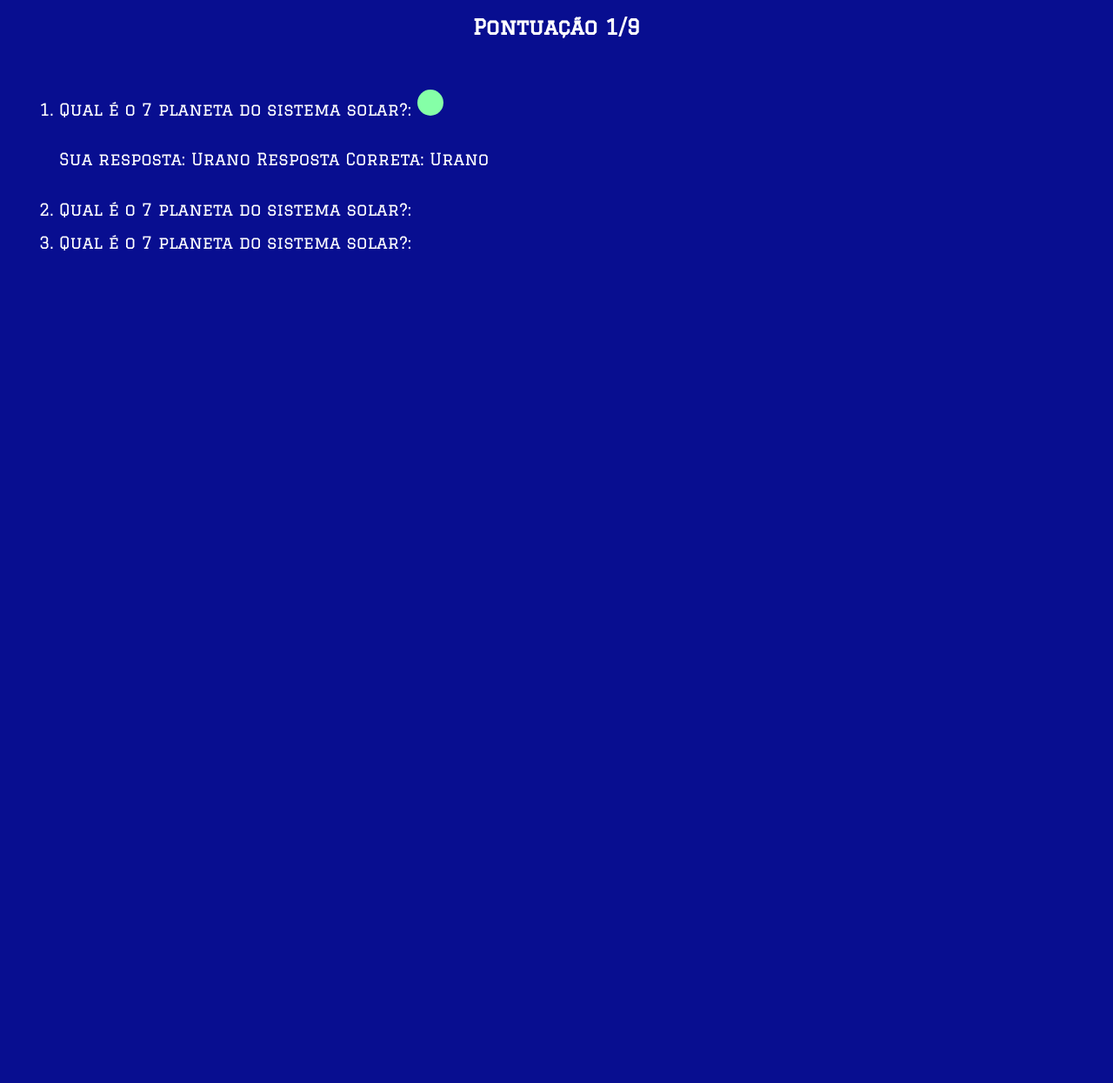
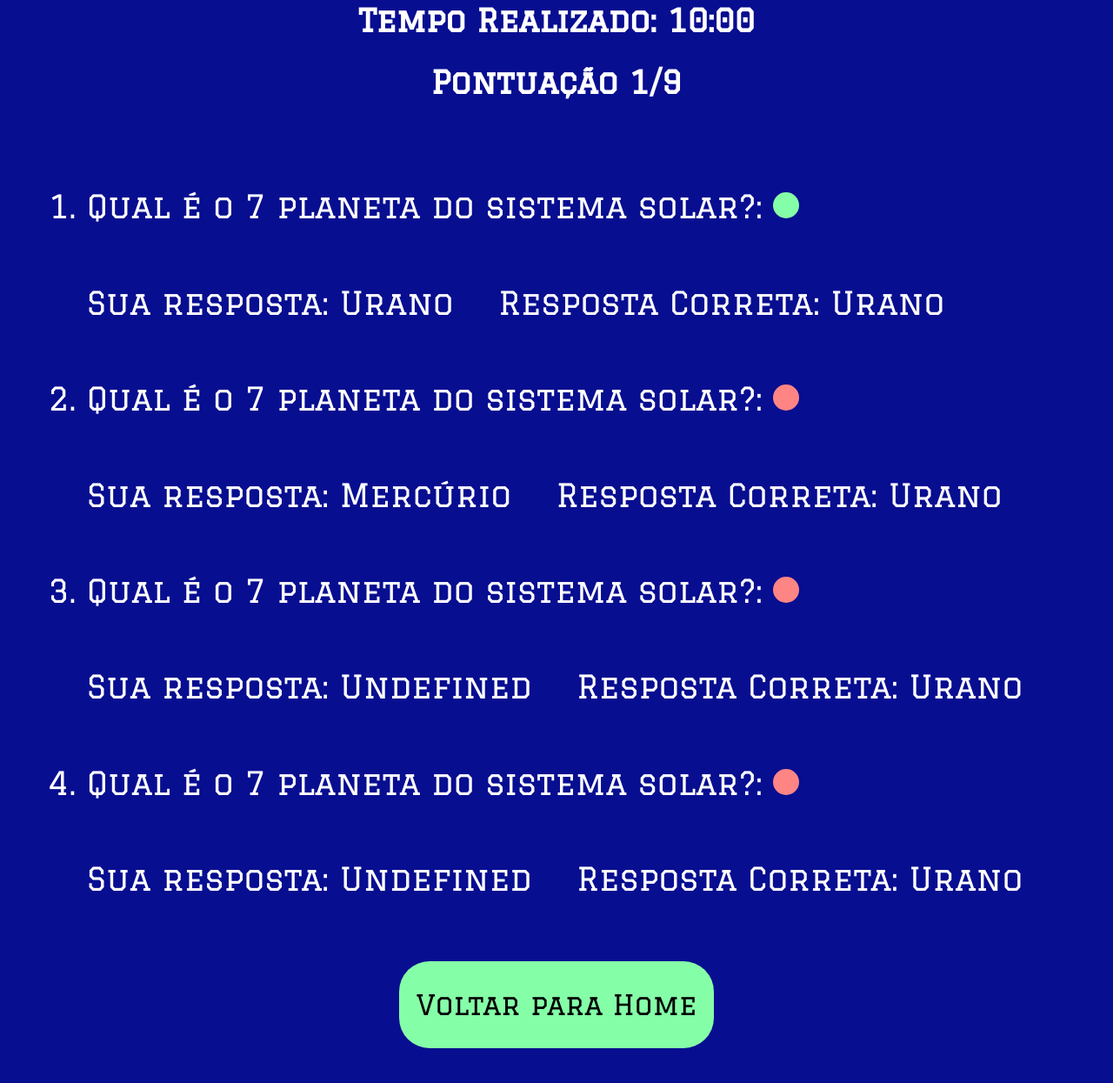
Before and after one commit to USPCodeLabSanca/Flashcard-Quizz-on, a plain HTML site: page pages/results.html in a window 1280 px wide. Shown: the part 157-1402 px from the top of the page at 87% size. Before the commit the page ends 800 px from the top, so only its background shows below. Drawn offline with Linux system fonts and the light colour scheme.

Commit message:
Tela de Resultados completa

```diff
--- a/pages/results.html
+++ b/pages/results.html
@@ -7,55 +7,55 @@
     <link rel="preconnect" href="https://fonts.googleapis.com">
     <link rel="preconnect" href="https://fonts.gstatic.com" crossorigin>
     <link href="https://fonts.googleapis.com/css2?family=Graduate&display=swap" rel="stylesheet">
-    <title>Resultados</title>
-    <style>
-        body {
-            background-color: #080E90;
-            font-family: 'Graduate';
-        }
-        header {
-            padding: 10px 20px;
-            background-color: #FCFF73;
-            font-style: normal;
-            font-weight: 400;
-        }
-        .content {
-            color: white;
-        }
-        .score {
-            text-align: center;
-        }
-
-        .respostas {
-            padding: 20px;
-            font-size: larger;
-            line-height: 2;
-        }
-    </style>
+    <link rel="stylesheet" href="../styles/results.css">
+    <title>Resultados - Quizr</title>
 </head>
     <body>
         <header>
-            <h1> Quizr </h1>
+            <h1 class="logo" style="margin-left: 40px;"> Quizr </h1>
         </header>
 
         <div class="content">
             <div class="score">
                 <h2 class="time">Tempo Realizado: <span id="tempo">10:00</span></h2>
-                <h2 class="time">Pontuação <span id="pontos">1</span>/<span id="total">9</span></h2>
+                <h2 class="time">Pontuação <span id="pontos">1/9</span></h2>
             </div>
 
             <div class="respostas">
                 <ol>
                     <li>
-                        <p>Qual é o 7 planeta do sistema solar?:
+                        <p><span id="pergunta1">Qual é o 7 planeta do sistema solar?:</span>
                         <svg height="30" width="30">
                             <circle cx="15" cy="15" r="15" fill="#85FFA7"/>
                         </svg></p>
-                        <p>Sua resposta: <span id="resposta_usuario">Urano</span> Resposta Correta: <span id="resposta_certa">Urano</span></p>
+                        <p>Sua resposta: <span id="resposta_usuario1">Urano</span>&nbsp;&nbsp;&nbsp;&nbsp;Resposta Correta: <span id="resposta_certa1">Urano</span></p>
                     </li>
-                    <li>Qual é o 7 planeta do sistema solar?: </li>
-                    <li>Qual é o 7 planeta do sistema solar?: </li>
+                    <li>
+                        <p><span id="pergunta1">Qual é o 7 planeta do sistema solar?:</span>
+                        <svg height="30" width="30">
+                            <circle cx="15" cy="15" r="15" fill="#FF8585"/>
+                        </svg></p>
+                        <p>Sua resposta: <span id="resposta_usuario2">Mercúrio</span>&nbsp;&nbsp;&nbsp;&nbsp;Resposta Correta: <span id="resposta_certa2">Urano</span></p>
+                    </li>
+                    <li>
+                        <p><span id="pergunta1">Qual é o 7 planeta do sistema solar?:</span>
+                        <svg class="correto" height="30" width="30">
+                            <circle cx="15" cy="15" r="15" fill="#FF8585"/>
+                        </svg></p>
+                        <p>Sua resposta: <span id="resposta_usuario3">Undefined</span>&nbsp;&nbsp;&nbsp;&nbsp;Resposta Correta: <span id="resposta_certa3">Urano</span></p>
+                    </li>
+                    <li>
+                        <p><span id="pergunta1">Qual é o 7 planeta do sistema solar?:</span>
+                        <svg class="correto" height="30" width="30">
+                            <circle cx="15" cy="15" r="15" fill="#FF8585"/>
+                        </svg></p>
+                        <p>Sua resposta: <span id="resposta_usuario3">Undefined</span>&nbsp;&nbsp;&nbsp;&nbsp;Resposta Correta: <span id="resposta_certa3">Urano</span></p>
+                    </li>
                 </ol>
+            </div>
+
+            <div style="text-align:center;">
+                <a href="./home.html"><button class="voltar">Voltar para Home</button></a>
             </div>
         </div>
     </body>
--- /dev/null
+++ b/styles/results.css
@@ -0,0 +1,60 @@
+/*
+Códigos para o geral da página. Ideia: colocar eles no global.css, pois podem ser úteis para as demais páginas.
+*/
+html, body {
+    margin: 0;
+}
+
+body {
+    background-color: #080E90;
+    font-family: 'Graduate';
+}
+
+header {
+    display: flex;
+    position: fixed;
+    width: 100%;
+    top: 0;
+    left: 0;
+    right: 0;
+    font-size: 1.5em;
+    background-color: #FCFF73;
+    color: #080E90;
+    font-style: normal;
+    font-weight: 400;
+}
+
+/* Código específico para a página de resultados */
+.content {
+    color: white;
+    padding-top: 130px;
+}
+
+.score {
+    text-align: center;
+    font-size: 1.5em;
+}
+
+.respostas {
+    margin-top: 10px;
+    margin-left: 40px;
+    font-size: 2.3em;
+    line-height: 2;
+    padding: 20px;
+}
+
+.voltar {
+    margin-bottom: 40px;
+    background: #85FFA7;
+    font-family: 'Graduate';
+    font-size: 2em;
+    height: 100px;
+    padding: 20px;
+    border-style: none;
+    border-radius: 35px;
+    text-shadow:none;
+}
+
+.voltar:hover {
+    background: #85FFFF;
+}
```
